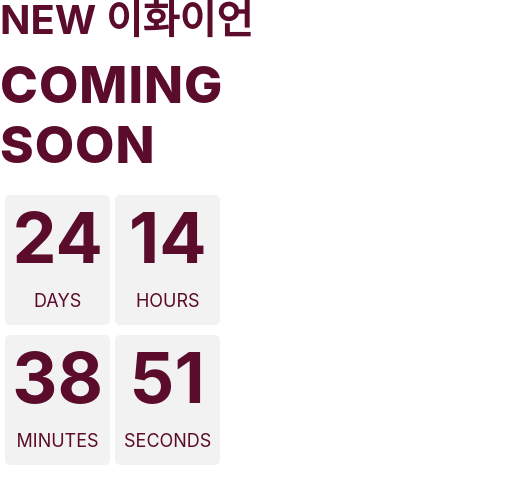
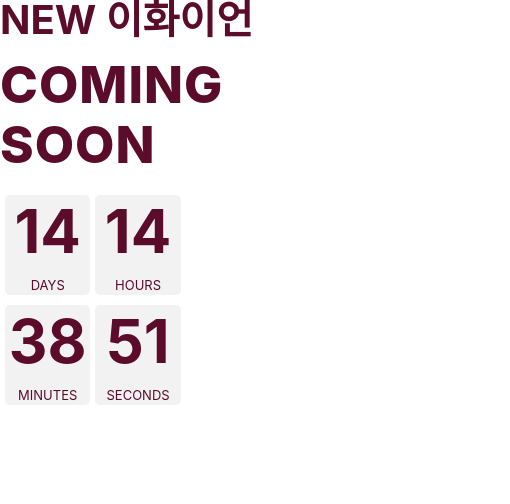
Before and after one commit to rkdmsals/renewal-guide, a React (Create React App) app: page /home in a window 390 px wide. Shown: the top 504 px of the page, 510 px wide, since content can reach past the window. Built offline with nearby package versions, Linux system fonts and the light colour scheme; the HTML template or start-up script is replaced by a standard one.

Commit message:
메인, 화원 피드백 수정본

```diff
--- a/src/components/views/EgardenPage/EgardenPage.css
+++ b/src/components/views/EgardenPage/EgardenPage.css
@@ -25,43 +25,22 @@
 
 .EgardenM_pictures {
     display: none;
+
 }
 
 .EgardenPage_pictures {
     padding-top: 80px;
     display: flex;
     flex-direction: row;
+}
+
+.EgardenPage_pic {
+    margin-right: 1%;
+    height: auto;
+    width: 33%;
 
 }
 
-.EgardenPage_pic {
-    height: 250px;
-
-}
-
-#EgardenPage_pic1 {
-    background-image: url(../../../../public/img/Egarden_pic1.png);
-    width: 328px;
-    background-repeat: no-repeat;
-    background-position: center;
-    background-size: cover;
-}
-
-#EgardenPage_pic2 {
-    background-image: url(../../../../public/img/Egarden_pic2.png);
-    width: 353px;
-    background-repeat: no-repeat;
-    background-position: center;
-    background-size: cover;
-}
-
-#EgardenPage_pic3 {
-    background-image: url(../../../../public/img/Egarden_pic3.png);
-    width: 354px;
-    background-repeat: no-repeat;
-    background-position: center;
-    background-size: cover;
-}
 
 @media screen and (max-width: 480px) {
 
@@ -76,8 +55,7 @@
     }
 
     .EgardenPage_text {
-        padding-top: 2px;
-        padding-bottom: 2px;
+        padding: 13px;
         background-color: rgba(255, 255, 255,0.53);
         border-radius: 10px;
         font-size: 14px;
@@ -92,15 +70,24 @@
     }
 
     .EgardenM_buttons {
-        padding-top: 10px;
+        padding-top: 40px;
         padding-bottom: 10px;
     }
 
     .Eb {
         margin-right: 3px;
-        width: 25px;
-        background-color: rgba(255, 255, 255,0.3);
-        border-radius: 30px;
+        width: 30px;
+        border-style: solid;
+        border-width: 2px;
+        border-color: rgba(241, 144, 177, 0.9);
+        border-radius: 10px;
+        background-color: rgba(255, 255, 255,0.53);
+        color: var(--toneDown-black);
+    }
+
+    .Eb:hover {
+        background-color: rgba(238, 107, 151, 0.9);
+        color: antiquewhite;
     }
 
     .EgardenM_pic {
--- a/src/components/views/EgardenPage/EgardenPage.js
+++ b/src/components/views/EgardenPage/EgardenPage.js
@@ -40,14 +40,21 @@
                     </div>
                     <img className="EgardenM_pic"
                         src={imageSrc}
-                        alt="오류" />
+                        alt="img" />
+                </div>
+                <div className="EgardenPage_pictures">
+                    <img className="EgardenPage_pic"
+                        src="../../../../img/Egarden_pic1.png"
+                        alt="pic1"/>
+                    <img className="EgardenPage_pic"
+                        src="../../../../img/Egarden_pic2.png"
+                        alt="pic2"/>
+                    <img className="EgardenPage_pic"
+                        src="../../../../img/Egarden_pic3.png"
+                        alt="pic3"/>
                 </div>
             </div>
-            <div className="EgardenPage_pictures">
-                    <div id="EgardenPage_pic1" className="EgardenPage_pic" />
-                    <div id="EgardenPage_pic2" className="EgardenPage_pic" />
-                    <div id="EgardenPage_pic3" className="EgardenPage_pic" />
-            </div>
+
 
         </div>
     )
--- a/src/components/views/HomePage/Home.css
+++ b/src/components/views/HomePage/Home.css
@@ -27,17 +27,20 @@
 .timer {
     display: flex;
     flex-direction: row;
-    margin-top: 40px;
+    margin-top: 10px;
     width: 90%;
     height: 100%;
+    align-items: center;
+    justify-content: space-between;
 }
 
 .timer-container {
-    width: 48%;
+    width: 49%;
     display: flex;
     flex: column;
     align-items: center;
     justify-content: space-between;
+    margin-right: 2%;
 }
 
 .timer-box {
@@ -87,6 +90,9 @@
         display: flex;
         flex-direction: column;
         margin-top: 10px;
+        align-items: flex-start;
+        justify-content: flex-start;
+
     }
 
     .timer-container {
@@ -94,8 +100,18 @@
     }
 
     .timer-box {
-        width: 250px;
-        height: 130px;
+        width: 200px;
+        height: 100px;
+    }
+
+    .timer-time {
+        font-weight: 700;
+        font-size: 60px;
+    }
+
+    .timer-font {
+        font-weight: 400;
+        font-size: 13px;
     }
 
 }
--- a/src/components/views/HomePage/Home.js
+++ b/src/components/views/HomePage/Home.js
@@ -10,7 +10,7 @@
     let Interval = useRef();
 
     const StartTimer = () => {
-        const countdownDate = new Date('October 10 , 2023 00:00:00').getTime();
+        const countdownDate = new Date('September 30 , 2023 00:00:00').getTime();
 
         Interval = setInterval(() => {
             const now = new Date().getTime();
```
